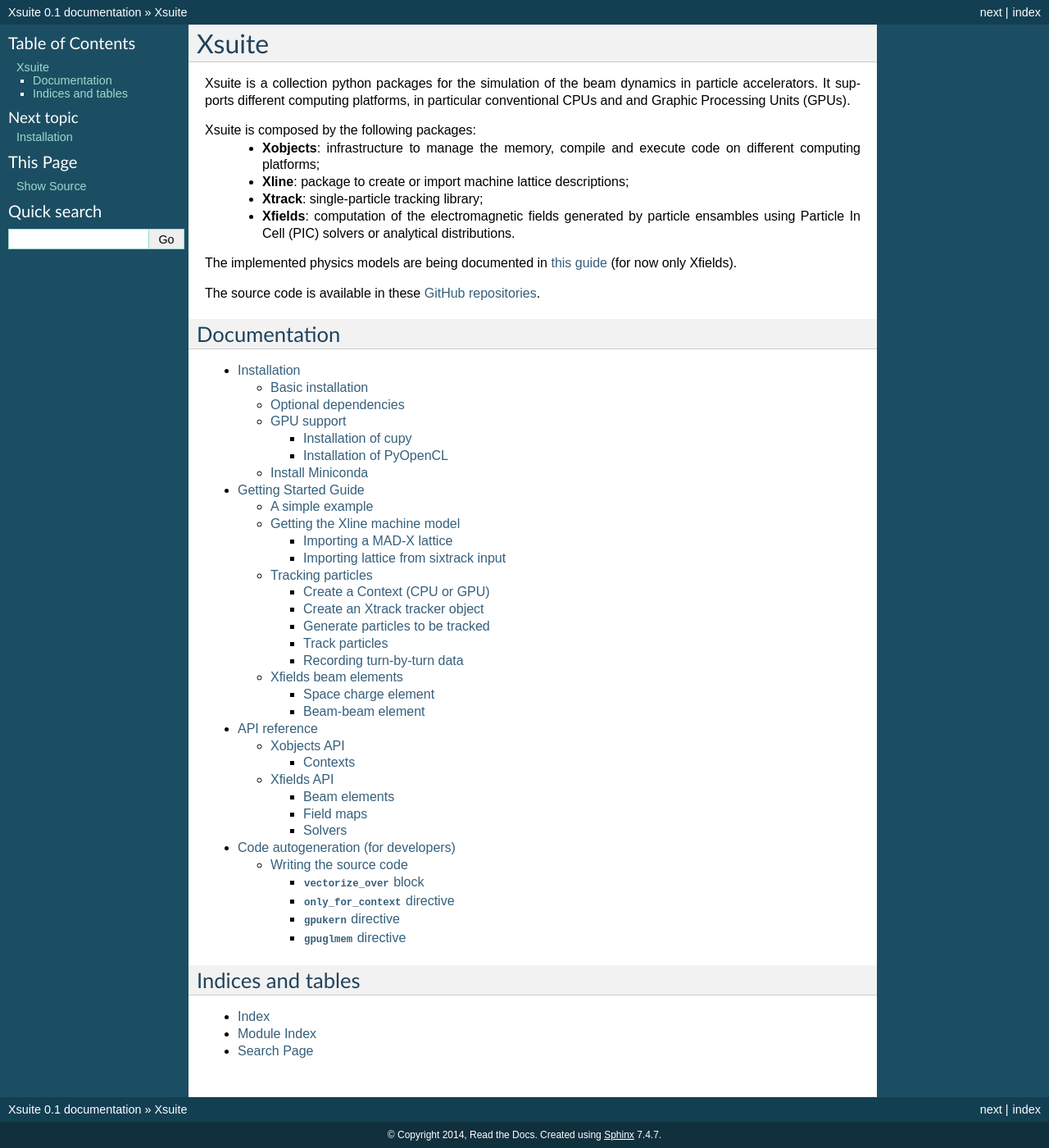
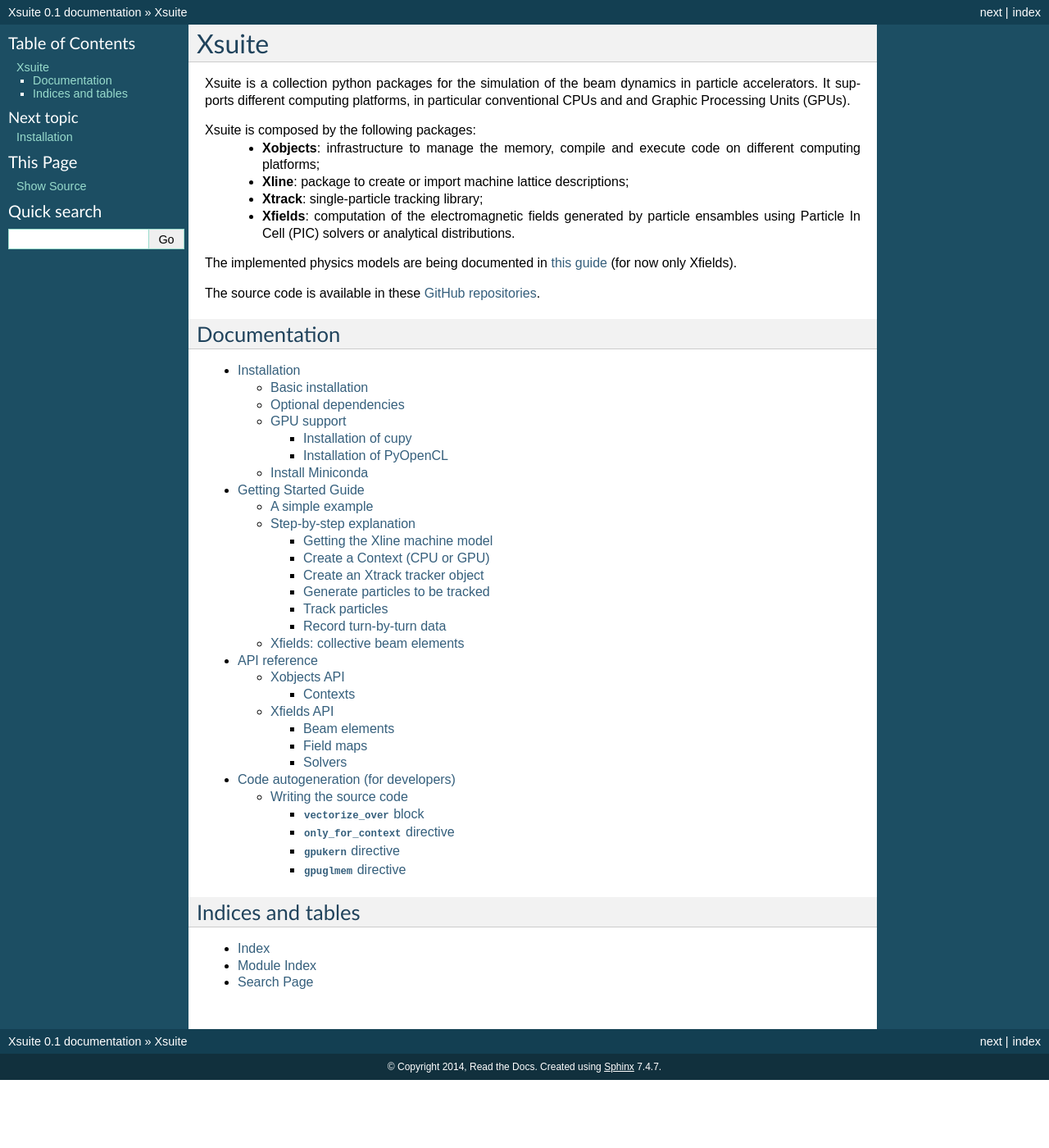
Before and after one commit to xsuite/xsuite, a Sphinx documentation site: the page built from docs/index.rst, in a window 1280 px wide. Shown: the whole page at 82% size. Built offline with Sphinx 7.4.7, drawn with Linux system fonts in a browser that asks for light colours; after the commit the page ends 1317 px from its top, so only the background shows below that.

Commit message:
Quick push

```diff
--- a/docs/gettingstarted.rst
+++ b/docs/gettingstarted.rst
@@ -1,3 +1,4 @@
+=====================
 Getting Started Guide
 =====================
 
@@ -56,6 +57,10 @@
     tracker.record_last_track.px
     # etc...
 
+More details on the different steps will be discussed in the following sections.
+
+Step-by-step explanation
+========================
 
 Getting the Xline machine model
 -------------------------------
@@ -124,13 +129,10 @@
     sequence = xl.Line.from_sixinput(st.sixinput('./sixtrackfiles'))
 
 
-Tracking particles
-------------------
-
 Once a Xline lattice is available, it can be used to track particles CPU or GPU.
 
 Create a Context (CPU or GPU)
-~~~~~~~~~~~~~~~~~~~~~~~~~~~~~
+-----------------------------
 
 The first step consists in choosing the hardware on which the simulation will run as xsuite can run on different kinds of hardware (CPUs and GPUs). The user selects the hardware to be used by
 creating a :doc:`context object <contexts>`, that is then passed to all other Xsuite components.
@@ -154,7 +156,7 @@
 
 
 Create an Xtrack tracker object
-~~~~~~~~~~~~~~~~~~~~~~~~~~~~~~~
+-------------------------------
 
 An Xtrack tracker object needs to be created to track particles on the chosen computing platform (defined by the context) using the Xline sequence created or imported as described above:
 
@@ -166,7 +168,7 @@
 This step transfers the machine model to the required platform and compiles the required tracking code.
 
 Generate particles to be tracked
-~~~~~~~~~~~~~~~~~~~~~~~~~~~~~~~~
+--------------------------------
 
 The particles to be tracked can be allocated on the chosen platform using the following instruction (in this example particle coordinates are randomly generated):
 
@@ -191,7 +193,7 @@
     particles.x[20]
 
 Track particles
-~~~~~~~~~~~~~~~
+---------------
 
 The tracker object can now be used to track the generated particles over the specified lattice for an arbitrary number of turns:
 
@@ -202,17 +204,19 @@
 
 This returns the particles state after 100 revolutions over the lattice.
 
-Recording turn-by-turn data
-~~~~~~~~~~~~~~~~~~~~~~~~~~~
+Record turn-by-turn data
+------------------------
 
 
 
 
 
-Xfields beam elements
----------------------
+Xfields: collective beam elements
+=================================
 
-The context that has been created can be passed when constructing a beam element defining the hardware on which the calculation is performed.
+*[Section to be update]*
+
+The context that has been created can be passed when constructing a collective beam element defining the hardware on which the calculation is performed.
 
 Space charge element
 ~~~~~~~~~~~~~~~~~~~~
```
Also changed, not shown: other parts of docs/gettingstarted.rst (+2 -2 lines).
